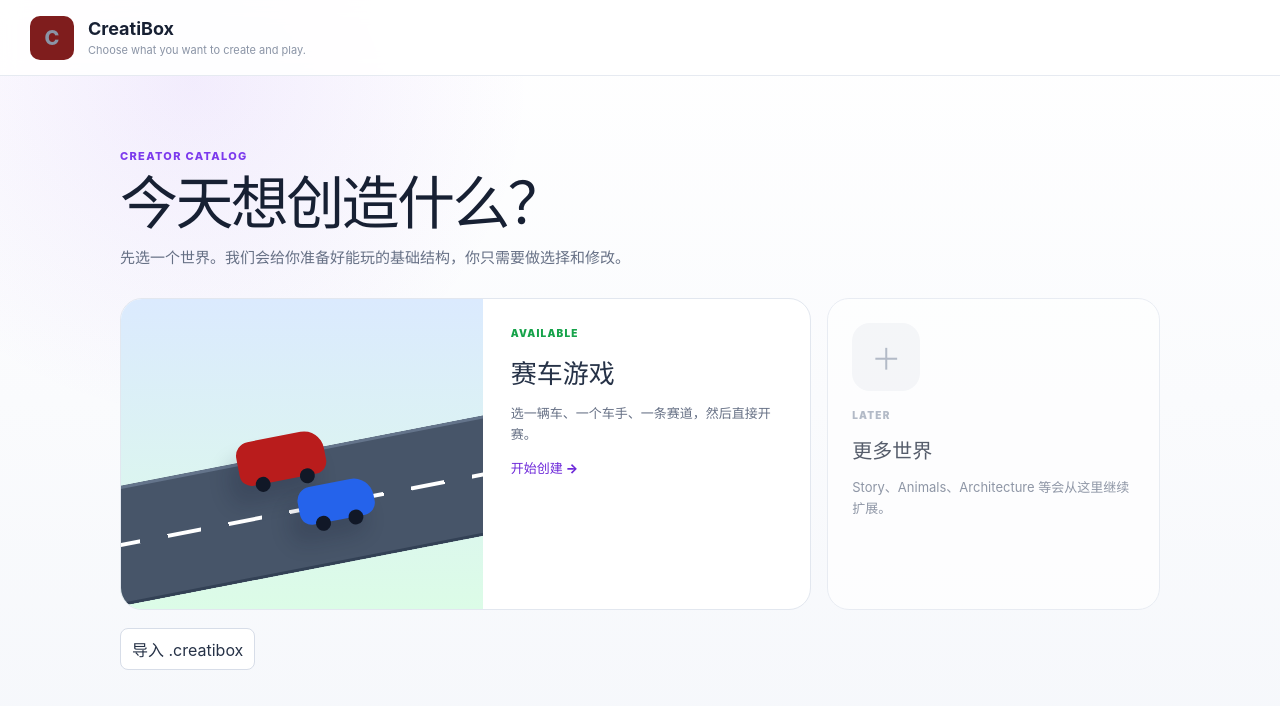
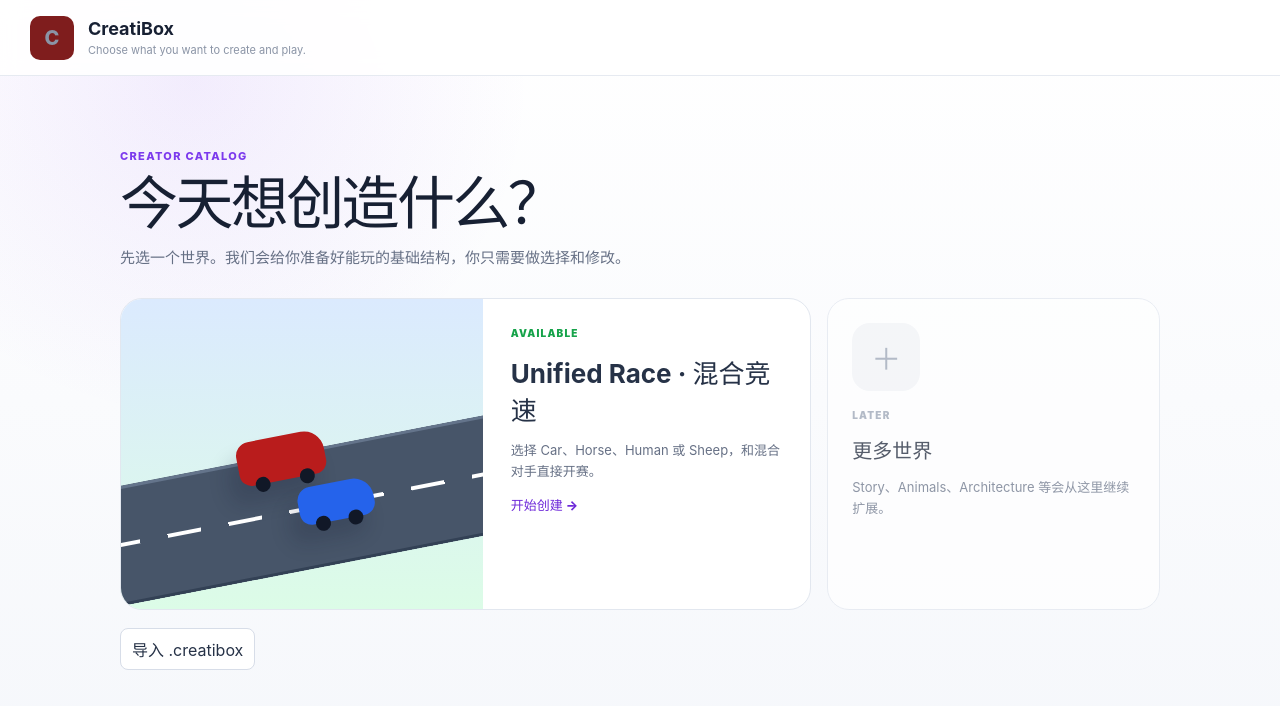
Before and after one commit to xachris/creatibox, a Vue app: page / in a window 1280 px wide. Shown: the top 706 px of the page. Built offline with nearby package versions, Linux system fonts and the light colour scheme.

Commit message:
copy: present Unified Race on the home catalog

```diff
--- a/src/components/HomeCatalog.vue
+++ b/src/components/HomeCatalog.vue
@@ -53,8 +53,8 @@ function openImport() {
           </div>
           <div class="catalog-copy">
             <span class="catalog-status">AVAILABLE</span>
-            <strong>赛车游戏</strong>
-            <p>选一辆车、一个车手、一条赛道，然后直接开赛。</p>
+            <strong>Unified Race · 混合竞速</strong>
+            <p>选择 Car、Horse、Human 或 Sheep，和混合对手直接开赛。</p>
             <span class="catalog-cta">开始创建 →</span>
           </div>
         </button>
```
